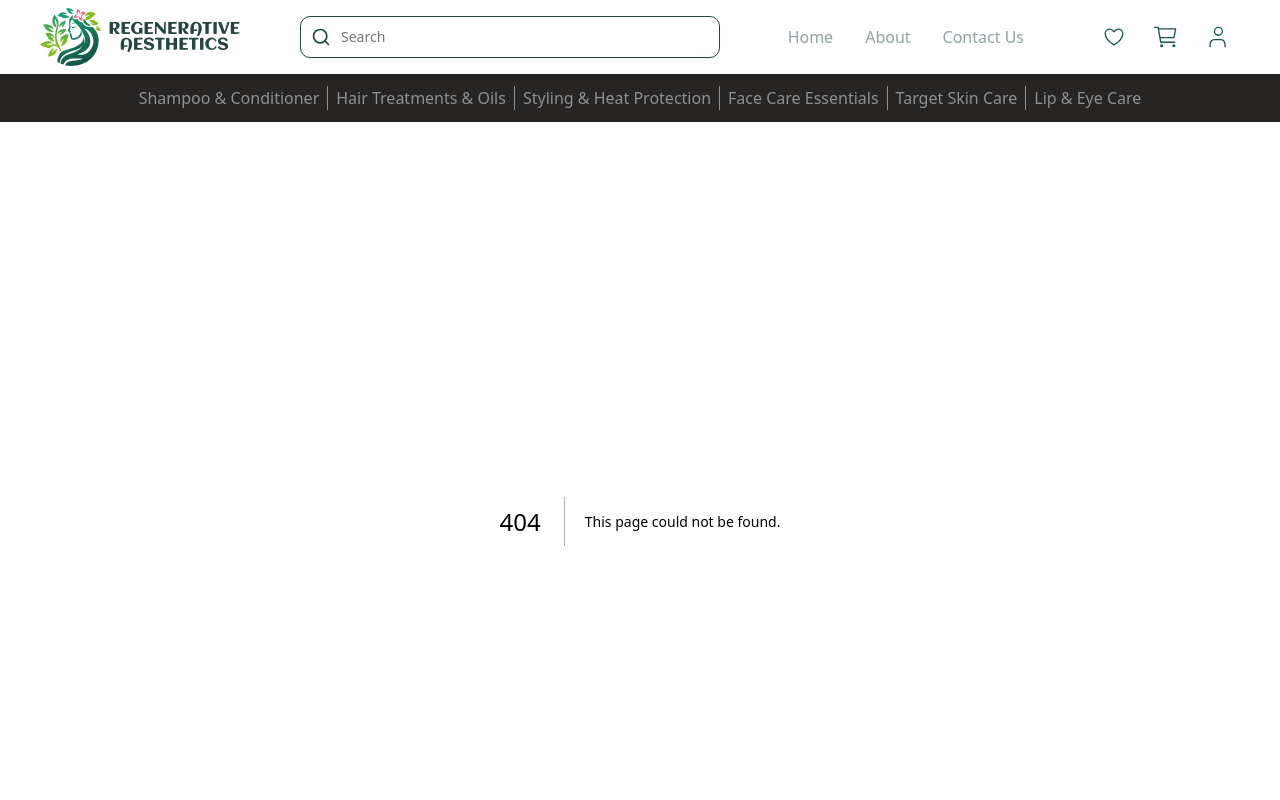
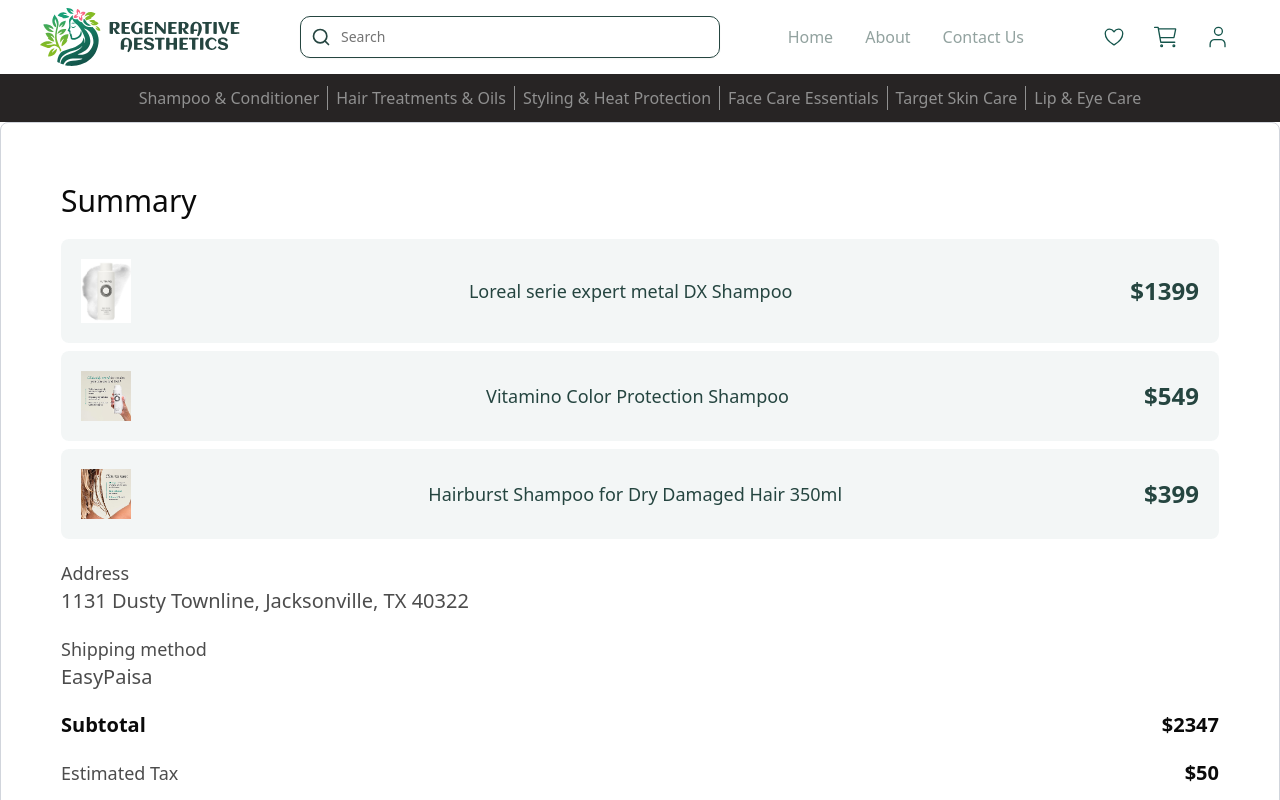
Before and after one commit to FaizanAli-io/Regenerative-Aesthetics-FE, a Next.js app in the folder frontend/: page /payment in a window 1280 px wide. Before the commit this address had no page. Shown: the top 800 px of the page. Built offline with nearby package versions, Linux system fonts and the light colour scheme.

Commit message:
Add payment's order summary

```diff
--- /dev/null
+++ b/frontend/app/payment/OrderSummary.tsx
@@ -0,0 +1,69 @@
+import React from 'react';
+import SummaryItem from './_components/SummaryItem';
+
+const data = [
+  {
+    image: '/images/product/1.png',
+    price: '$1399',
+    text: 'Loreal serie expert metal DX Shampoo',
+  },
+  {
+    image: '/images/product/2.png',
+    price: '$549',
+    text: 'Vitamino Color Protection Shampoo',
+  },
+  {
+    image: '/images/product/3.png',
+    price: '$399',
+    text: 'Hairburst Shampoo for Dry Damaged Hair 350ml ',
+  },
+];
+
+const OrderSummary = () => {
+  return (
+    <div className='border-1 border-gray-300 rounded-md p-15 space-y-5'>
+      <h2 className='text-3xl'>Summary</h2>
+      <div className=' space-y-2'>
+        {data.map((item, i) => (
+          <SummaryItem
+            image={item.image}
+            text={item.text}
+            price={item.price}
+            key={i}
+          />
+        ))}
+      </div>
+
+      <div className='text-black/70'>
+        <p className=' text-lg'>Address</p>
+        <p className='text-xl'>1131 Dusty Townline, Jacksonville, TX 40322</p>
+      </div>
+
+      <div className='text-black/70'>
+        <p className=' text-lg'>Shipping method</p>
+        <p className='text-xl'>EasyPaisa</p>
+      </div>
+
+      <div className='flex justify-between'>
+        <p className='font-semibold text-xl'>Subtotal</p>
+        <p className='font-semibold text-xl'>$2347</p>
+      </div>
+
+      <div className='flex justify-between'>
+        <p className='text-black/70 text-lg'>Estimated Tax</p>
+        <p className='font-semibold text-xl'>$50</p>
+      </div>
+      <div className='flex justify-between'>
+        <p className='text-black/70 text-lg'>Estimated shipping & Handling</p>
+        <p className='font-semibold text-xl'>$50</p>
+      </div>
+
+      <div className='flex justify-between'>
+        <p className='font-semibold text-xl'>Total</p>
+        <p className='font-semibold text-xl'>$2426</p>
+      </div>
+    </div>
+  );
+};
+
+export default OrderSummary;
--- /dev/null
+++ b/frontend/app/payment/_components/SummaryItem.tsx
@@ -0,0 +1,27 @@
+import React, { HTMLAttributes } from 'react';
+import Image from 'next/image';
+
+interface Props extends HTMLAttributes<HTMLDivElement> {
+  image: string;
+  text: string;
+  price: string;
+}
+
+const SummaryItem = ({ image, text, price }: Props) => {
+  return (
+    <div className='bg-primary-variant2/5 flex items-center justify-between space-x-5 p-5 text-2xl text-primary-darker rounded-md'>
+      <Image
+        src={image}
+        alt={text}
+        className='max-w-15 h-auto object-contain'
+        width={50}
+        height={50}
+        objectFit='contain'
+      />
+      <p className='text-lg'>{text}</p>
+      <p className='font-semibold text-2xl'>{price}</p>
+    </div>
+  );
+};
+
+export default SummaryItem;
--- /dev/null
+++ b/frontend/app/payment/_sections/SectionPayment.tsx
@@ -0,0 +1,12 @@
+import React from 'react';
+import OrderSummary from '../OrderSummary';
+
+const SectionPayment = () => {
+  return (
+    <section className='px-20 py-28'>
+      <OrderSummary />
+    </section>
+  );
+};
+
+export default SectionPayment;
--- /dev/null
+++ b/frontend/app/payment/page.tsx
@@ -0,0 +1,12 @@
+import React from 'react';
+import OrderSummary from './OrderSummary';
+
+const Page = () => {
+  return (
+    <>
+      <OrderSummary />
+    </>
+  );
+};
+
+export default Page;
```
